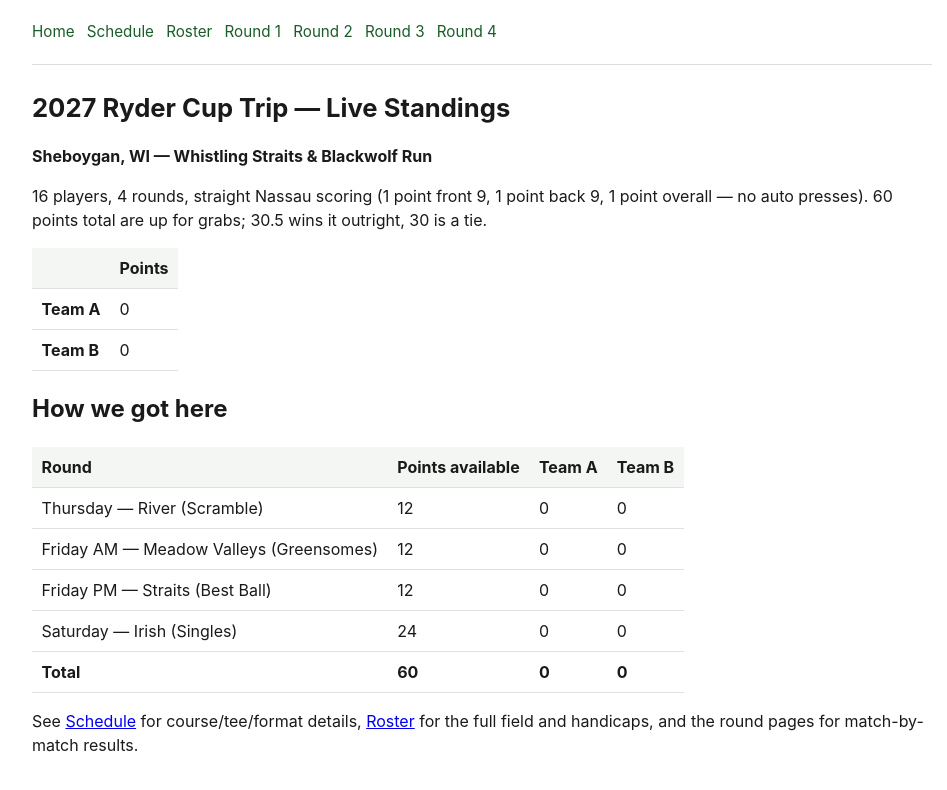
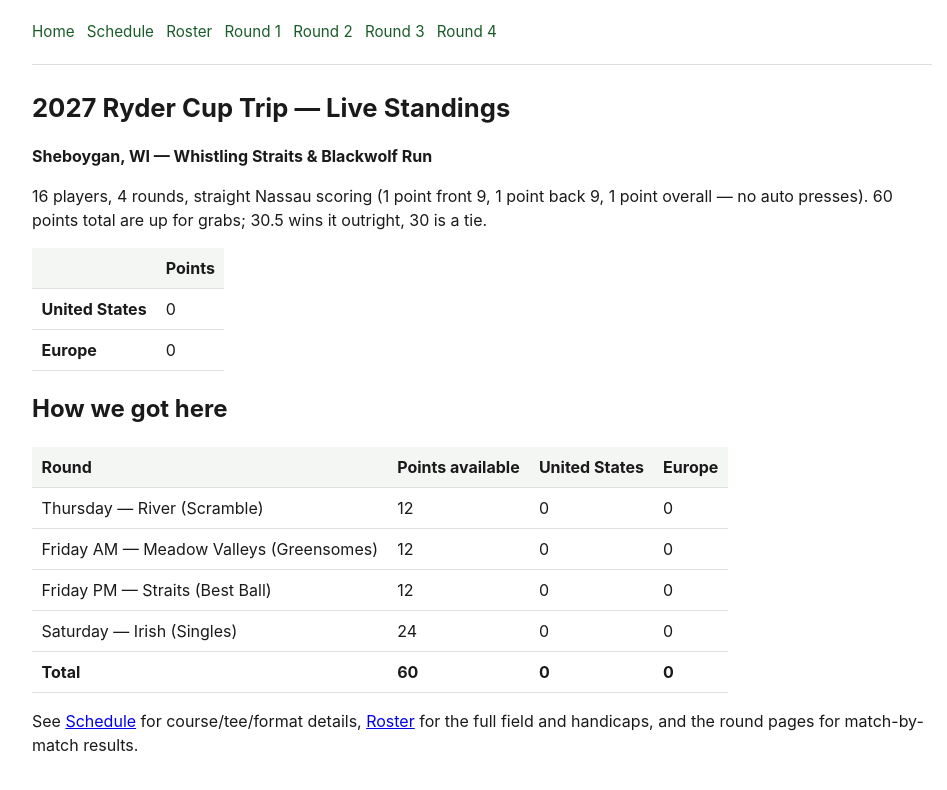
Before and after one commit to stephenzott/ryder-cup-tracker, a plain HTML site: page public/index.html in a window 1280 px wide. Shown: the whole page, without its empty margins (158-1105 px from the left). Drawn offline with Linux system fonts and the light colour scheme; no server answers.

Commit message:
Rename teams to United States / Europe
Internal data still uses generic 'A'/'B' side identifiers (Firestore
team field, scoring.js holes.a/holes.b) -- only user-facing labels
changed. Team A = United States, Team B = Europe.

Co-Authored-By: Claude Sonnet 5 <noreply@anthropic.com>

```diff
--- a/public/index.html
+++ b/public/index.html
@@ -26,8 +26,8 @@
       <tr><th></th><th>Points</th></tr>
     </thead>
     <tbody>
-      <tr><td><strong>Team A</strong></td><td id="score-a">—</td></tr>
-      <tr><td><strong>Team B</strong></td><td id="score-b">—</td></tr>
+      <tr><td><strong>United States</strong></td><td id="score-a">—</td></tr>
+      <tr><td><strong>Europe</strong></td><td id="score-b">—</td></tr>
     </tbody>
   </table>
 
@@ -37,8 +37,8 @@
       <tr>
         <th>Round</th>
         <th>Points available</th>
-        <th>Team A</th>
-        <th>Team B</th>
+        <th>United States</th>
+        <th>Europe</th>
       </tr>
     </thead>
     <tbody id="rounds-rows">
```
Also changed, not shown: public/js/index.js (+5 -3 lines), public/js/roster.js (+4 -4 lines), public/roster.html (+2 -2 lines).
